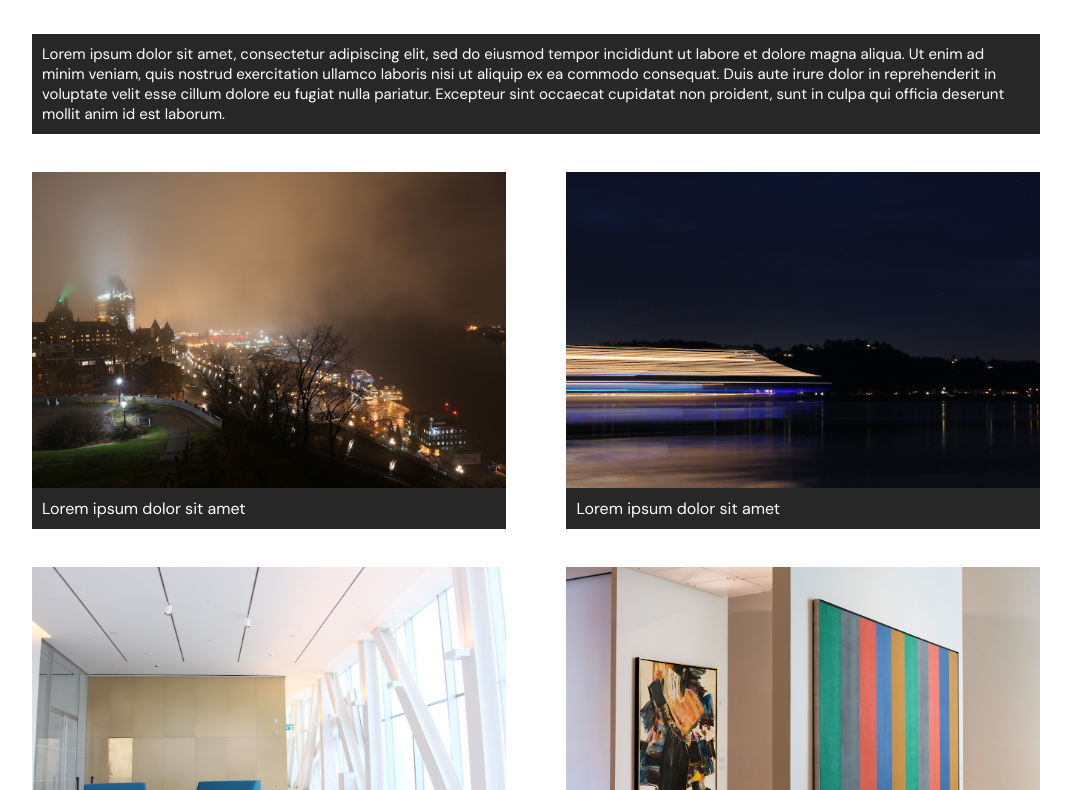
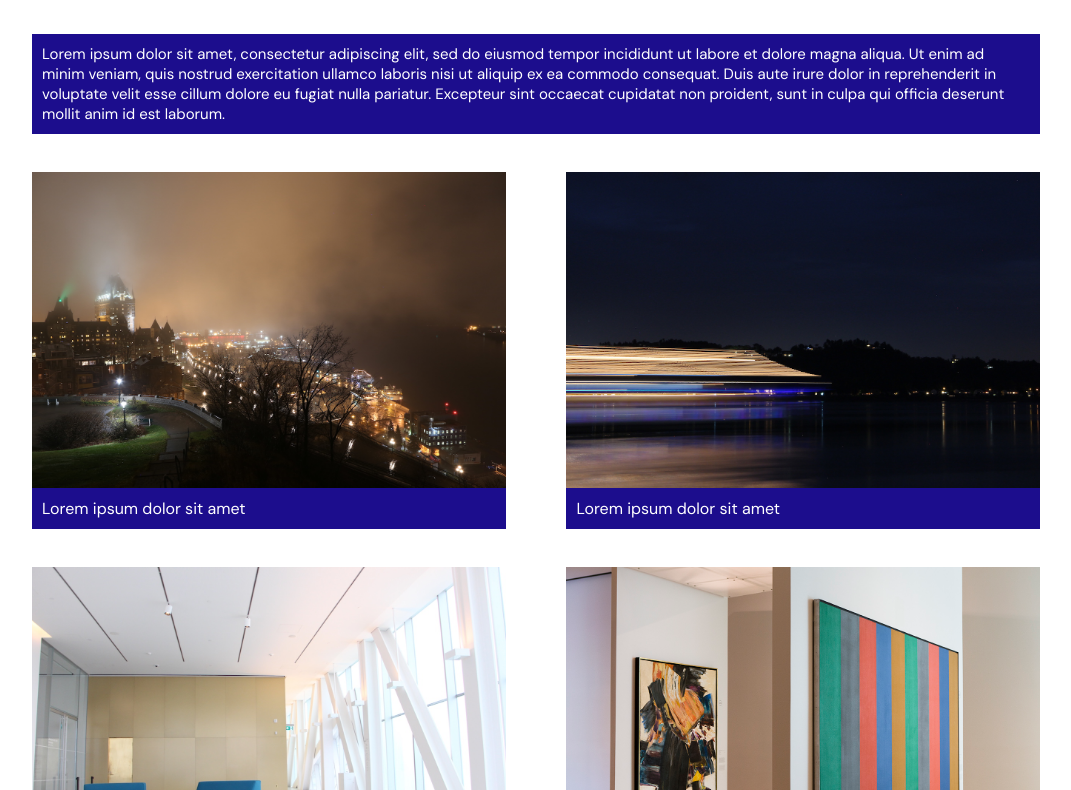
Before and after one commit to simondemeule/ART6017-demo-1, a plain HTML site: page index.html in a window 1280 px wide. Shown: the part 193-983 px from the top of the page, without its empty margins (104-1175 px from the left). Drawn offline with Linux system fonts and the light colour scheme.

Commit message:
Update style.css

```diff
--- a/style.css
+++ b/style.css
@@ -8,7 +8,7 @@
 
 .titre, .paragraphe, .carte-description {
     font-family: DM Sans;
-    background-color: #272727;
+    background-color: #1c0d8d;
     padding: 10px;
     color: #ffffff;
 }
```
